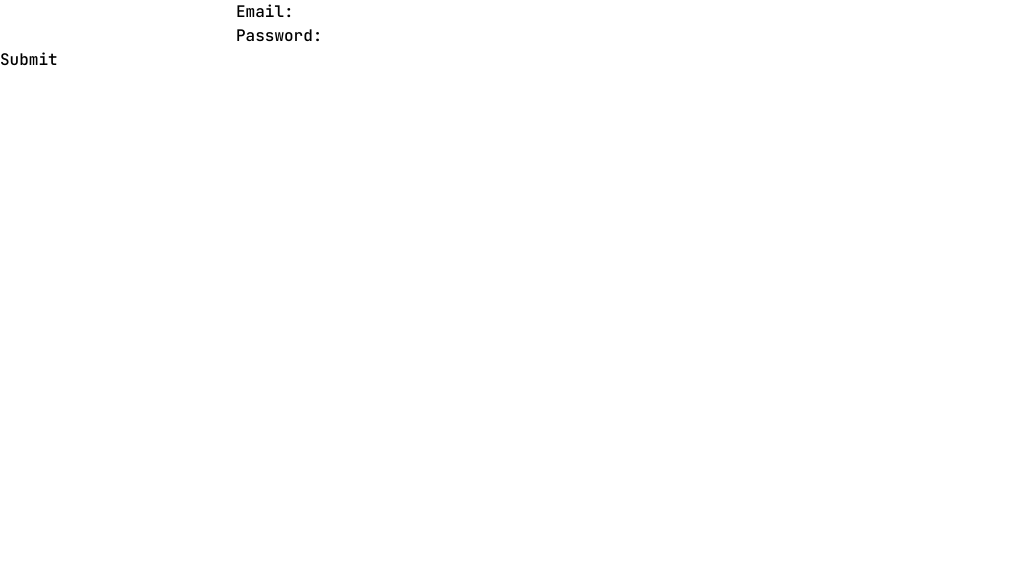
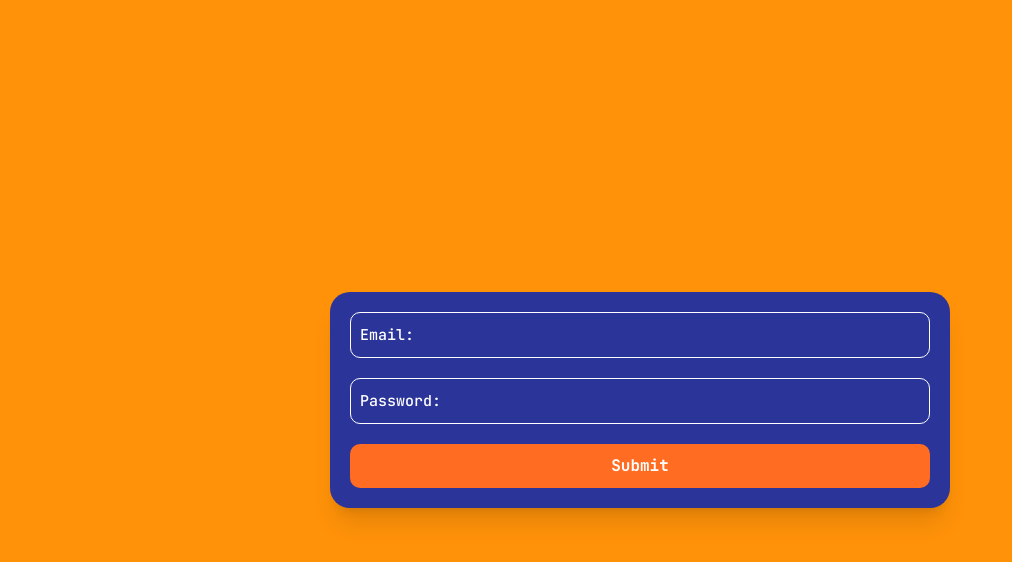
Before and after one commit to MohamadMahdi-Tasha/zustand-training, a Next.js app: page / in a window 1280 px wide. Shown: the top 562 px of the page, without its empty margins (0-1012 px from the left). Built offline with nearby package versions, Linux system fonts and the light colour scheme.

Commit message:
added styles of login form

```diff
--- a/app/index.css
+++ b/app/index.css
@@ -3,3 +3,7 @@
 @tailwind base;
 @tailwind components;
 @tailwind utilities;
+
+/*Defining custom styles*/
+.container {@apply max-w-[1300px] mx-auto p-[20px];}
+.transition {@apply transition-all duration-500;}
--- a/app/page.tsx
+++ b/app/page.tsx
@@ -7,8 +7,10 @@ import LoginFormComponent from "@/component/loginFormComponent";
 export default function HomePage():ReactNode {
     // Returning JSX
     return (
-        <div className="min-h-screen flex items-center justify-center">
-            <LoginFormComponent />
+        <div className="min-h-screen bg-midOrange">
+            <div className="container lg:min-h-screen lg:flex lg:items-center lg:justify-center">
+                <LoginFormComponent />
+            </div>
         </div>
     );
 }
--- a/chunk/inputComponent.tsx
+++ b/chunk/inputComponent.tsx
@@ -1,5 +1,8 @@
+// Forcing nextJS to render this component as client side component
+'use client';
+
 // Importing part
-import { ReactNode } from "react";
+import { Dispatch, MutableRefObject, ReactNode, useRef, useState } from "react";
 
 // Defining type of props
 interface propsType {
@@ -11,22 +14,48 @@ interface propsType {
 
 // Creating and exporting input component as default
 export default function InputComponent({errorText, placeHolder, type, id}:propsType):ReactNode {
+    // Defining state of component
+    const [isFocused, setFocused]:[boolean, Dispatch<boolean>] = useState(false);
+    const [value, setValue]:[string | undefined, Dispatch<any>] = useState('');
+
+    // Defining a refrence to input
+    const inputRef:MutableRefObject<HTMLInputElement | null> = useRef(null);
+    const inputElement:HTMLInputElement | null = inputRef.current;
+
     // Returning JSX
     return (
-        <div>
+        <div data-focused={isFocused}>
+            <div className="relative">
                 <input
+                    value={value}
+                    ref={inputRef}
+                    className="border bg-blue border-white text-white text-[16px] font-normal rounded-[10px] w-full p-[10px] transition outline-none"
                     id={id}
                     name={id}
                     type={type}
+                    onFocus={() => setFocused(true)}
+                    onInput={() => setValue(inputElement?.value)}
+                    onBlur={() => {
+                        (value === '')
+                            ? setFocused(false)
+                            : setFocused(true)
+                    }}
                 />
-            <label htmlFor={id}>
+                <label
+                    data-focused={isFocused}
+                    className="text-white absolute bg-blue -translate-y-[50%] transition data-[focused='false']:top-[50%] data-[focused='false']:left-[10px] data-[focused='false']:text-[15px] data-[focused='false']:px-0 data-[focused='true']:top-0 data-[focused='true']:left-[30px] data-[focused='true']:text-[12px] data-[focused='true']:px-[20px]"
+                    htmlFor={id}
+                >
                     {placeHolder}
                 </label>
+            </div>
             {
                 (errorText !== '')
                 ?  (
-                    <div>
+                    <div className="mt-[20px]">
+                        <p className="text-orange lg:text-[16px] text-[13px] font-bold">
                             {errorText}
+                        </p>
                     </div>
                 ) : false
             }
--- a/chunk/submitBtnComponent.tsx
+++ b/chunk/submitBtnComponent.tsx
@@ -10,7 +10,10 @@ interface propsType {
 export default function SubmitBtnComponent({isSubmitting}:propsType):ReactNode {
     // Returning JSX
     return (
-        <button disabled={isSubmitting}>
+        <button
+            disabled={isSubmitting}
+            className="p-[10px] rounded-[10px] bg-orange text-center text-[16px] font-bold text-white transition hover:bg-midOrange"
+        >
             {
                 (isSubmitting)
                     ? 'Loading ...'
--- a/component/loginFormComponent.tsx
+++ b/component/loginFormComponent.tsx
@@ -7,7 +7,7 @@ import SubmitBtnComponent from '@/chunk/submitBtnComponent';
 export default function LoginFormComponent():ReactNode {
     // Returning JSX
     return (
-        <form action="#">
+        <form action="#" className="p-[20px] gap-[20px] flex flex-col rounded-[20px] lg:w-[50%] w-full bg-blue shadow-xl">
             <InputComponent
                 errorText=""
                 id="input-email-login"
--- a/tailwind.config.ts
+++ b/tailwind.config.ts
@@ -5,14 +5,23 @@ import type { Config } from "tailwindcss";
 // Defining configs of tailwindCSS
 const config: Config = {
   content: [
-    './app/*.{ts, tsx, js, jsx}',
-    './app/**/*.{ts, tsx, js, jsx}',
-    './app/component/*.{ts, tsx, js, jsx}',
-    './app/component/**/*.{ts, tsx, js, jsx}',
-    './app/chunk/*.{ts, tsx, js, jsx}',
-    './app/chunk/**/*.{ts, tsx, js, jsx}',
+    './app/*.{ts,tsx,js,jsx}',
+    './app/**/*.{ts,tsx,js,jsx}',
+    './component/*.{ts,tsx,js,jsx}',
+    './component/**/*.{ts,tsx,js,jsx}',
+    './chunk/*.{ts,tsx,js,jsx}',
+    './chunk/**/*.{ts,tsx,js,jsx}',
   ],
-  theme: {},
+  theme: {
+    extend: {
+      colors: {
+        blue: '#2B3499',
+        orange: '#FF6C22',
+        midOrange: '#FF9209',
+        lightOrange: '#FFD099',
+      }
+    }
+  },
   plugins: [],
 };
 
```
Also changed, not shown: 1 other file (tests, documents, lock files or other folders). Lines whose indentation alone changed are shown as unchanged.
